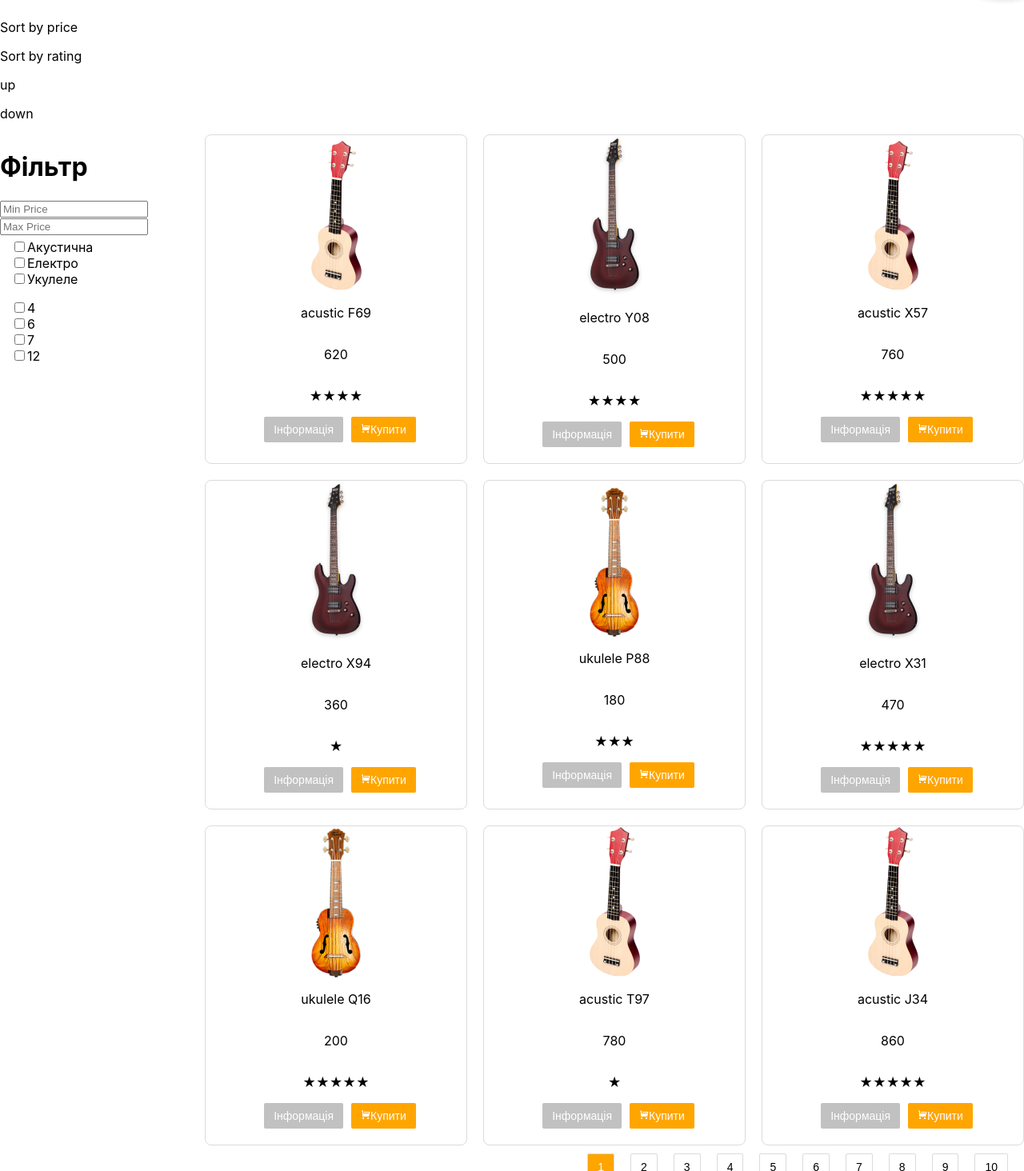
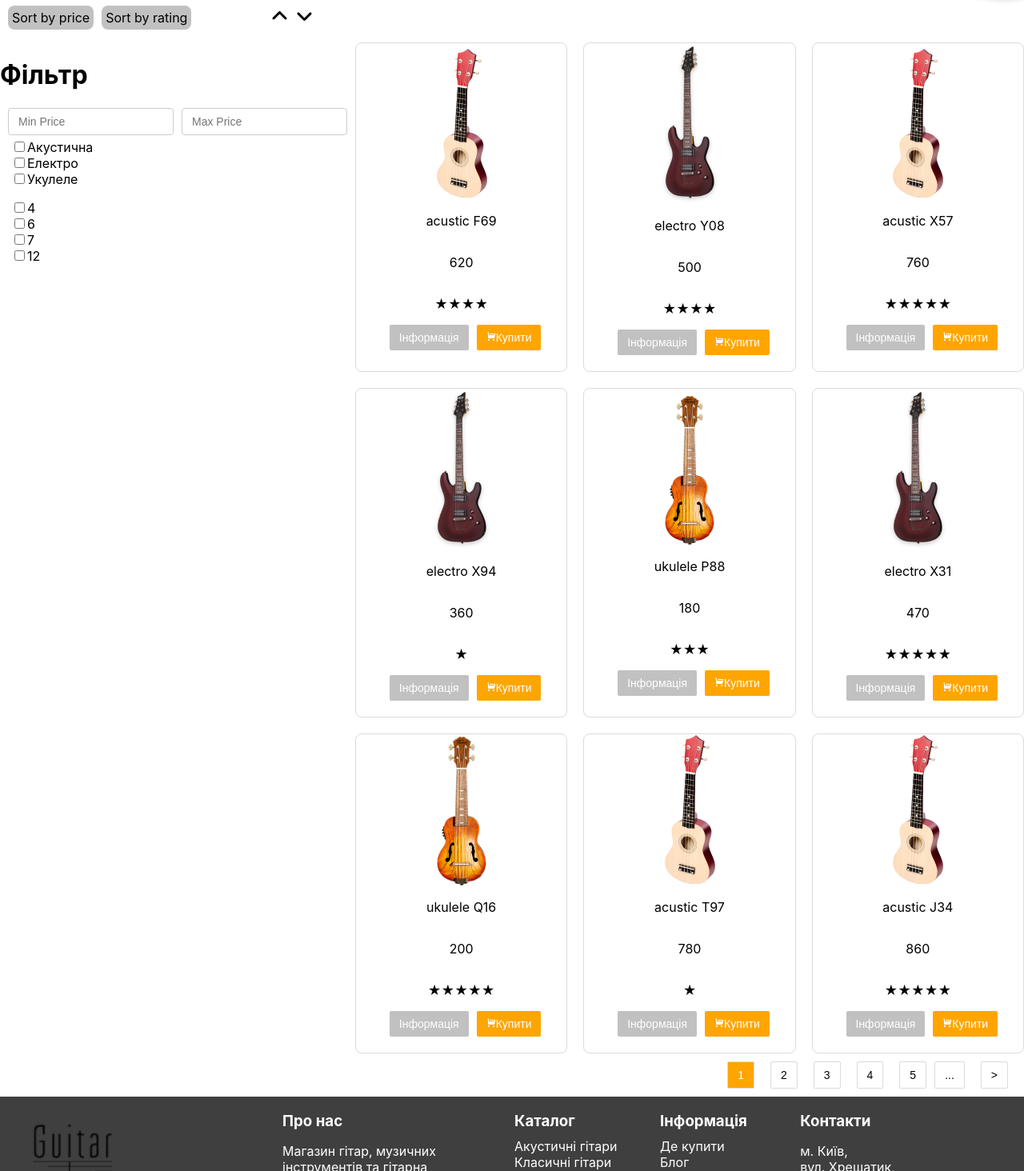
Before and after one commit to Casio25/GuitarShop, a React (Create React App) app in the folder guitar-shop/: page / in a window 1280 px wide. Shown: the part 286-1750 px from the top of the page at 80% size. Built offline with nearby package versions, Linux system fonts and the light colour scheme.

Commit message:
without fixxed cartStore

```diff
--- a/guitar-shop/package.json
+++ b/guitar-shop/package.json
@@ -3,9 +3,14 @@
   "version": "0.1.0",
   "private": true,
   "dependencies": {
+    "@fortawesome/fontawesome-svg-core": "^6.4.0",
+    "@fortawesome/free-regular-svg-icons": "^6.4.0",
+    "@fortawesome/free-solid-svg-icons": "^6.4.0",
+    "@fortawesome/react-fontawesome": "^0.2.0",
     "@testing-library/jest-dom": "^5.16.5",
     "@testing-library/react": "^13.4.0",
     "@testing-library/user-event": "^13.5.0",
+    "babel-plugin-macros": "^3.1.0",
     "mobx": "^6.9.0",
     "mobx-react": "^7.6.0",
     "react": "^18.2.0",
--- a/guitar-shop/src/Pages/Catalog/Catalog.css
+++ b/guitar-shop/src/Pages/Catalog/Catalog.css
@@ -63,27 +63,3 @@
     background-color: orange;
     color: white;
 }
-
-
-.pagination{
-    display: flex;
-    margin-left: auto;
-    margin-right: 10px;
-    margin-top: 10px;
-    margin-bottom: 10px;
-}
-.pagination button{
-    padding: 8px 12px;
-    /* Adjust the padding values to change the button size */
-    font-size: 14px;
-    /* Adjust the font-size to change the button text size */
-    background-color: white;
-    margin-left: 10px;
-    border-radius: 2px;
-    border: 1px solid #DDDADA;
-    cursor: pointer;
-}
-.pagination_button.active {
-    background-color: orange;
-    color: white;
-}
--- a/guitar-shop/src/Pages/Catalog/Catalog.js
+++ b/guitar-shop/src/Pages/Catalog/Catalog.js
@@ -77,7 +77,7 @@ const Catalog = () => {
             </div>
             <Modal active={isModalOpen} setActive={setIsModalOpen} product={selectedProduct} />
 
-            <div className="pagination">
+            {/* <div className="pagination">
                 {Array.from({ length: totalPages }, (_, index) => (
                     <button
                         key={index}
@@ -87,7 +87,7 @@ const Catalog = () => {
                         {index + 1}
                     </button>
                 ))}
-            </div>
+            </div> */}
             <Pagination totalPages={totalPages} currentPage={currentPage} goToPage={goToPage} />
 
         </>
--- a/guitar-shop/src/components/Filter/Filter.css
+++ b/guitar-shop/src/components/Filter/Filter.css
@@ -2,3 +2,30 @@
     border: none;
 
 }
+.price_range{
+    display: flex;
+}
+.price_range input {
+    margin-right: 10px;
+    padding: 8px 12px; /* Add padding for a comfortable input area */
+    border: 1px solid #ccc; /* Add a border to visually separate the input */
+    border-radius: 4px; /* Round the corners of the input */
+    font-size: 14px; /* Adjust the font size to your preference */
+    color: #333; /* Set the text color */
+    box-shadow: none; /* Remove any box shadow that might be applied */
+    transition: border-color 0.3s ease; /* Add a smooth transition for the border color */
+}
+
+.price_range input:focus {
+    outline: none;
+    /* Remove the default focus outline */
+    border-color: orange;
+    /* Change the border color when the input is focused */
+    box-shadow: 0 0 8px 2px rgba(255, 145, 0, 0.8);
+    /* Add a more pronounced box shadow when the input is focused */
+}
+
+
+.min_price{
+    margin-left: 10px;
+}
--- a/guitar-shop/src/components/Filter/Filter.js
+++ b/guitar-shop/src/components/Filter/Filter.js
@@ -27,11 +27,13 @@ const FilterBlock = () => {
                 <div className="price_range">
                     <input
                         type="number"
+                        className="min_price"
                         placeholder="Min Price"
                         onChange={(e) => filteredDataStore.priceFilter(e, 'minPrice')}
                     />
                     <input
                         type="number"
+                        className="max_price"
                         placeholder="Max Price"
                         onChange={(e) => filteredDataStore.priceFilter(e, 'maxPrice')}
                     />
--- /dev/null
+++ b/guitar-shop/src/components/Pagination/Pagination.css
@@ -0,0 +1,31 @@
+.pagination {
+    display: flex;
+    margin-left: auto;
+    margin-right: 10px;
+    margin-top: 10px;
+    margin-bottom: 10px;
+}
+
+.pagination_button {
+    padding: 8px 12px;
+    /* Adjust the padding values to change the button size */
+    font-size: 14px;
+    /* Adjust the font-size to change the button text size */
+    background-color: white;
+    margin-left: 10px;
+    border-radius: 2px;
+    border: 1px solid #DDDADA;
+    cursor: pointer;
+}
+
+.pagination_ellipsis {
+    cursor: default;
+    background-color: white;
+    border-radius: 2px;
+    border: 1px solid #DDDADA;
+}
+
+.pagination_button.active {
+    background-color: orange;
+    color: white;
+}
--- a/guitar-shop/src/components/Pagination/Pagination.js
+++ b/guitar-shop/src/components/Pagination/Pagination.js
@@ -1,4 +1,4 @@
-import React from "react";
+import "./Pagination.css"
 
 const Pagination = ({ totalPages, currentPage, goToPage }) => {
     const maxDisplayedPages = 5; // Maximum number of pages to display excluding ellipsis
@@ -25,7 +25,7 @@ const Pagination = ({ totalPages, currentPage, goToPage }) => {
 
     // Add the ellipsis if necessary
     if (startPage > 1) {
-        pages.push(<span key="ellipsis1" className="pagination_ellipsis">...</span>);
+        pages.push(<button key="ellipsis1" className="pagination_ellipsis">...</button>);
     }
 
     // Add the page buttons
@@ -43,7 +43,7 @@ const Pagination = ({ totalPages, currentPage, goToPage }) => {
 
     // Add the ellipsis if necessary
     if (endPage < totalPages) {
-        pages.push(<span key="ellipsis2" className="pagination_ellipsis">...</span>);
+        pages.push(<button key="ellipsis2" className="pagination_ellipsis">...</button>);
     }
 
     // Add the next page button
--- a/guitar-shop/src/components/Sort/Sort.css
+++ b/guitar-shop/src/components/Sort/Sort.css
@@ -1,6 +1,28 @@
-.sort_dynamic p {
+.sortBlock {
+    display: flex;
+}
+
+.sort_criteria{
+    display: flex;
+}
+
+.sort_dynamic {
+    display: flex;
+    margin-left: 100px;
+}
+
+.sort_dynamic .sort_up_button,
+.sort_dynamic .sort_down_button {
     cursor: pointer;
+    margin-right: 10px;
+    /* Increase distance between elements by adding margin */
 }
 .sort_criteria p {
     cursor: pointer;
+    margin-left: 10px;
+    background: #C1C1C1;
+    border-radius: 8px;
+    padding: 5px;
+    box-sizing: border-box;
+    margin-top: -1px;
 }
--- a/guitar-shop/src/components/Sort/Sort.js
+++ b/guitar-shop/src/components/Sort/Sort.js
@@ -3,6 +3,10 @@ import { toJS } from "mobx";
 import { useEffect, useState } from "react";
 import filteredDataStore from "../../store/FilteredDataStore";
 import "./Sort.css";
+import { FontAwesomeIcon } from '@fortawesome/react-fontawesome';
+import { faEnvelope, faAngleUp } from '@fortawesome/free-solid-svg-icons'
+
+
 
 const SortBlock = () => {
     const [sortType, setSortType] = useState();
@@ -37,20 +41,19 @@ const SortBlock = () => {
                     </p>
                 </div>
                 <div className="sort_dynamic">
-                    <p
+                    <FontAwesomeIcon icon={faAngleUp} size="xl"
                         className={`sort_up_button ${sortDirection === "up" ? "active" : ""}`}
                         value="up"
                         onClick={() => setSortDirection("up")}
-                    >
-                        up
-                    </p>
-                    <p
+                        />
+
+
+                    <FontAwesomeIcon icon={faAngleUp} rotation={180} size="xl"
                         className={`sort_down_button ${sortDirection === "down" ? "active" : ""}`}
                         value="down"
                         onClick={() => setSortDirection("down")}
-                    >
-                        down
-                    </p>
+                    />
+
                 </div>
             </div>
 
```
Also changed, not shown: guitar-shop/src/assets/icons/icon_arrow-up.png (added), 1 other file (tests, documents, lock files or other folders).
